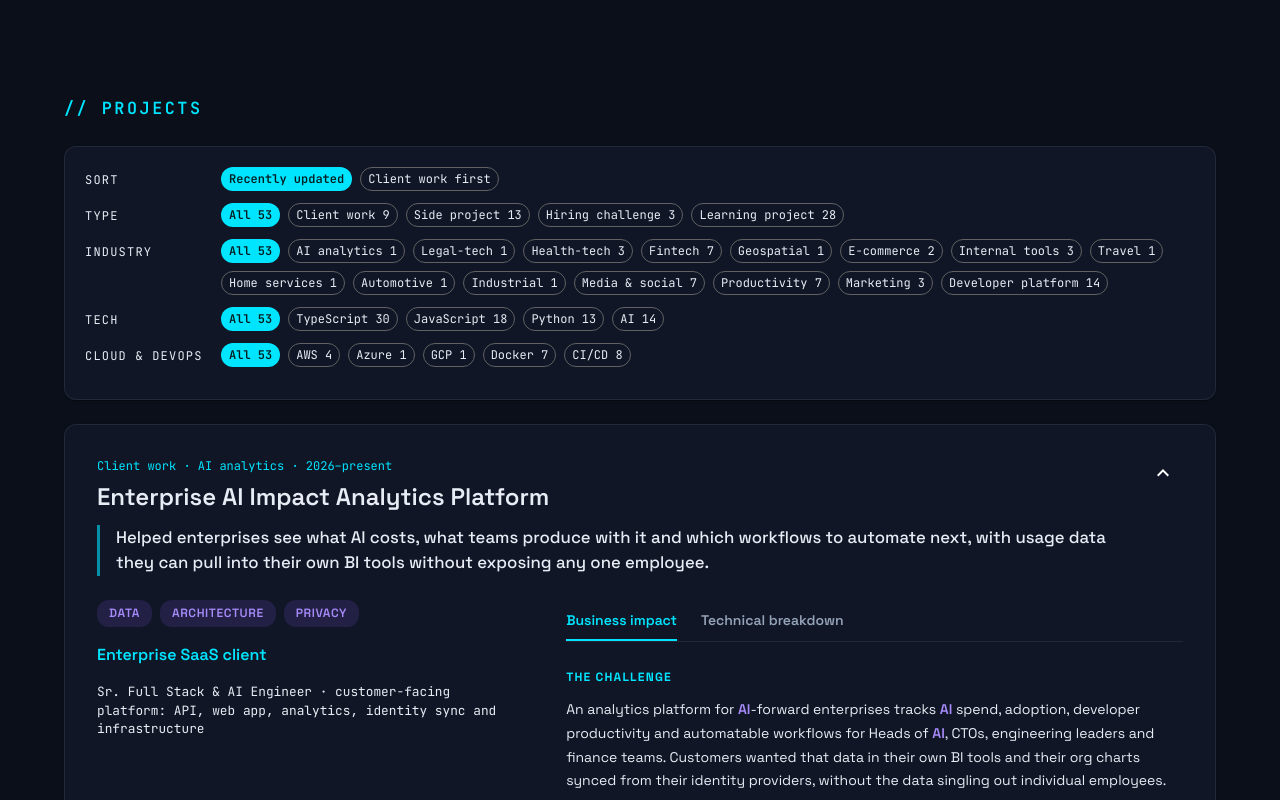
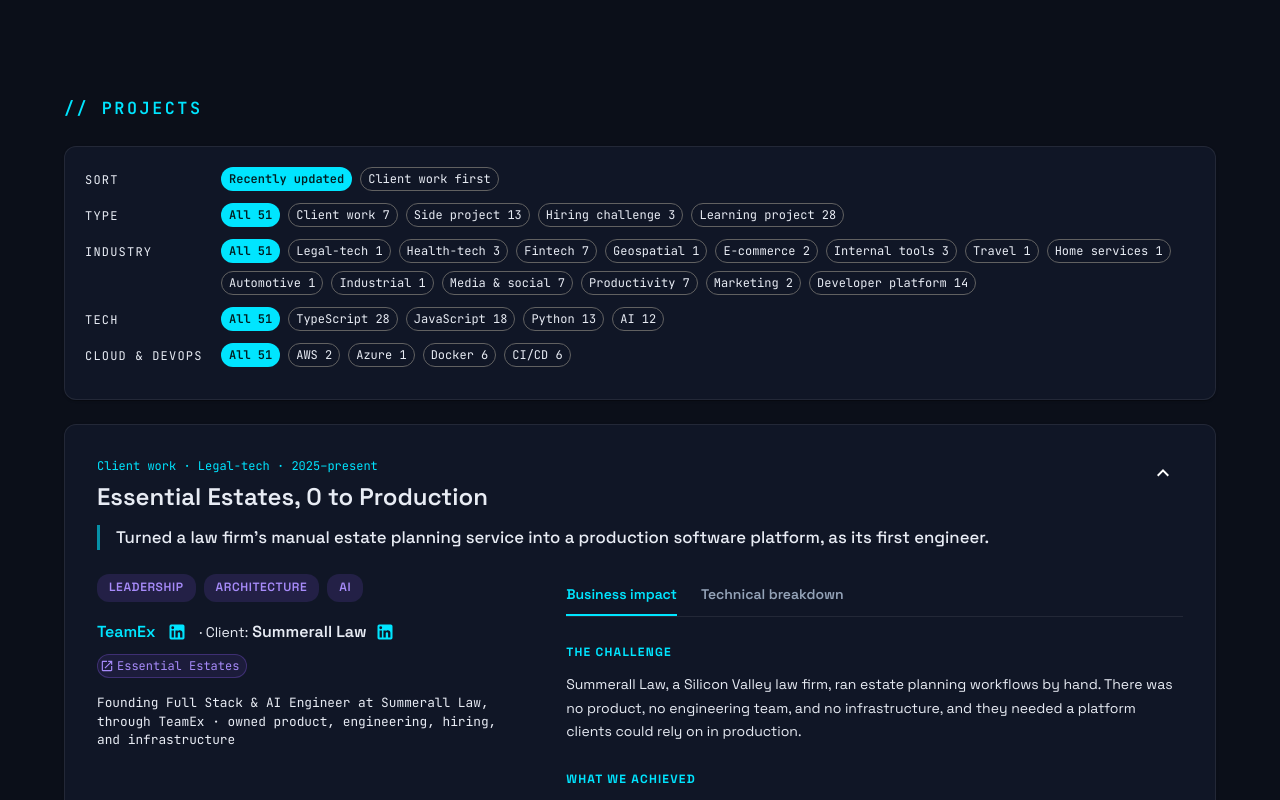
Before and after one commit to Eric-Souza/portfolio, a React (Vite) app: page / in a window 1280 px wide. Shown: the part 2000-2800 px from the top of the page. Built offline with nearby package versions, Linux system fonts and the light colour scheme.

Commit message:
Temporarily hide AI Impact Analytics and Listing Audit case studies

```diff
--- a/src/data/caseStudies/client.ts
+++ b/src/data/caseStudies/client.ts
@@ -1,143 +1,144 @@
 import type { CaseStudy } from '../types';
 
 export const clientCaseStudies: CaseStudy[] = [
-  {
-    id: 'ai-impact-analytics',
-    kind: 'client',
-    industry: 'ai-analytics',
-    tech: ['TypeScript', 'AI', 'AWS', 'GCP', 'CI/CD', 'Vercel'],
-    year: 2026,
-    ongoing: true,
-    title: 'Enterprise AI Impact Analytics Platform',
-    company: 'Enterprise SaaS client',
-    tags: ['Data', 'Architecture', 'Privacy'],
-    headline:
-      'Helped enterprises see what AI costs, what teams produce with it and which workflows to automate next, with usage data they can pull into their own BI tools without exposing any one employee.',
-    role: 'Sr. Full Stack & AI Engineer · customer-facing platform: API, web app, analytics, identity sync and infrastructure',
-    challenge:
-      "An analytics platform for AI-forward enterprises tracks AI spend, adoption, developer productivity and automatable workflows for Heads of AI, CTOs, engineering leaders and finance teams. Customers wanted that data in their own BI tools and their org charts synced from their identity providers, without the data singling out individual employees.",
-    outcomes: [
-      'Customers can pull usage data into their own BI tools through new public API endpoints, with customer-facing docs.',
-      "Individual-level data stays protected: admins set a minimum group size before individuals are shown, and totals and filters can't single out a person.",
-      'Every per-user endpoint follows one shared privacy policy, and every public route was audited against it.',
-      'Org charts sync from Okta, Entra ID, JumpCloud and Google Workspace with new employee attributes, and customers can enrich them without breaking the sync.',
-      "Worked directly with customers' IT teams to debug their identity provider integrations.",
-      'New and extended reporting marts are tested to reconcile with the existing reports.',
-    ],
-    technical: {
-      architecture:
-        'A multi-tenant TypeScript monorepo of about a dozen apps on Google Cloud. A browser extension and a desktop agent capture AI and app usage; an ingest API publishes events to Pub/Sub, and a streaming subscriber writes them to PostgreSQL tables holding hundreds of millions of rows. dbt turns the events into dimensional marts, served by an organization-scoped Express and Prisma API and Next.js web and admin apps, while LLM pipelines measure AI coding usage and discover automatable workflows.',
-      howItWasBuilt: [
-        'Built public API data endpoints end to end, from the dbt marts through GCP API Gateway with Terraform to the customer docs.',
-        'Designed one shared privacy policy for per-user endpoints, with a minimum group size setting and safeguards on totals and filters.',
-        'Extended WorkOS Directory Sync (SCIM) with new employee attributes, and built safe ways to enrich synced org charts.',
-        'Built dbt marts with reconciliation tests, and sized PostgreSQL indexes to real query patterns, checked with EXPLAIN ANALYZE on realistic data sizes.',
-        'Tested privacy, tenant scoping and query shapes first, with integration tests on real PostgreSQL and mutation checks that prove the tests catch regressions.',
-        'Wrote a reviewed design for every change before shipping it as small stacked PRs, using Claude Code for design, implementation and review, with a security review before each change shipped.',
-      ],
-      stack: [
-        {
-          layer: 'Architecture',
-          items: [
-            'Multi-tenant SaaS',
-            'Event streaming',
-            'Dimensional data marts',
-            'Monorepo (Turborepo, pnpm)',
-            'Infrastructure as code',
-          ],
-        },
-        { layer: 'Frontend', items: ['Next.js', 'React', 'TypeScript', 'TanStack Query', 'shadcn/ui', 'Tailwind CSS'] },
-        { layer: 'Backend', items: ['Node.js', 'Express', 'Prisma', 'PostgreSQL', 'Zod'] },
-        { layer: 'Data', items: ['dbt', 'PostgreSQL', 'GCP Pub/Sub'] },
-        { layer: 'AI', items: ['Amazon Bedrock', 'Anthropic', 'OpenAI', 'Google Gemini'] },
-        {
-          layer: 'Identity',
-          items: ['WorkOS AuthKit', 'WorkOS Directory Sync (SCIM)', 'Okta', 'Entra ID', 'JumpCloud', 'Google Workspace'],
-        },
-        {
-          layer: 'Infrastructure',
-          items: [
-            'GCP Cloud Run',
-            'GCP Cloud SQL',
-            'GCP API Gateway',
-            'GCP Cloud Functions',
-            'Terraform',
-            'Datadog',
-            'LaunchDarkly',
-          ],
-        },
-        { layer: 'CI/CD', items: ['GitHub Actions', 'Graphite stacked PRs and merge queue', 'Vercel preview deploys'] },
-        { layer: 'Testing', items: ['Integration tests on PostgreSQL', 'Mutation testing', 'EXPLAIN ANALYZE'] },
-      ],
-    },
-  },
-  {
-    id: 'listing-audit',
-    kind: 'client',
-    industry: 'marketing',
-    tech: ['TypeScript', 'AI', 'AWS', 'Docker', 'Vercel', 'CI/CD'],
-    year: 2026,
-    ongoing: true,
-    title: 'Amazon Listing Audit & AI Copy Platform',
-    company: 'Agency client',
-    tags: ['AI', 'Architecture', 'Data'],
-    headline:
-      'Gave a marketing agency a tool that audits whole Amazon catalogs and drafts better, evidence-backed listing copy for each marketplace and language.',
-    role: 'Full Stack & AI Engineer · designed and built the application',
-    challenge:
-      "The agency's teams reviewed Amazon product pages one at a time, by hand, across Amazon marketplaces. They needed a fast way to see which pages underperform across a whole catalog, why, and what better copy would look like, with evidence they could defend to brands.",
-    outcomes: [
-      'Audits catalogs of up to 100 products against 34 checks, from Amazon basics (lengths, counts, images, ratings) to effectiveness (keywords, claims, benefits, buyer language).',
-      'Pulls recurring strengths, concerns and buyer language out of customer reviews.',
-      'Drafts a new title, bullets, Item Highlights and description for each product, with the reason for each change and the evidence behind it.',
-      'Adds a page blueprint and a hero image prompt to brief the creative team.',
-      'Operators can change the marketplace, the marketplace locale and the app language, and the checks and generated copy follow.',
-      'Shows portfolio health across every client, and exports recommendations to CSV and Excel.',
-    ],
-    technical: {
-      architecture:
-        'A Next.js app on Vercel with a typed tRPC API over PostgreSQL. Scraping and analysis run as small staged background jobs from a Postgres-backed queue, so each fits serverless time limits; staging reaches Aurora PostgreSQL privately over AWS PrivateLink.',
-      howItWasBuilt: [
-        'Built the job queue on Postgres with leases, heartbeats and a reaper, so crashed runs are picked up again.',
-        'Wrote the 34 checks as a TypeScript rule engine with per-marketplace thresholds, and an LLM judging the semantic ones. Operators can change the marketplace, marketplace locale and app language.',
-        'Put the AI behind a Vercel AI SDK adapter that switches between OpenAI, Anthropic, Bedrock, Google and Azure.',
-        'Used LiteLLM for model access, and fal.ai with nano-banana for image generation.',
-        'Made text handling locale-aware, such as Japanese sentence splitting and phrase matching without spaces between words.',
-        'Tested with Vitest, Postgres integration and Playwright end-to-end tests on a mock LLM, run in GitHub Actions.',
-      ],
-      stack: [
-        {
-          layer: 'Architecture',
-          items: [
-            'Postgres-backed job queue',
-            'Staged job fan-out',
-            'Serverless functions',
-            'Provider-agnostic LLM adapter',
-            'Rule engine',
-          ],
-        },
-        { layer: 'Frontend', items: ['Next.js', 'React', 'TypeScript', 'MUI', 'next-intl'] },
-        { layer: 'Backend', items: ['tRPC', 'Drizzle ORM', 'PostgreSQL', 'Zod', 'Pino'] },
-        {
-          layer: 'AI',
-          items: ['Vercel AI SDK', 'Amazon Bedrock', 'LiteLLM', 'OpenAI', 'Anthropic', 'Google Gemini', 'fal.ai', 'nano-banana'],
-        },
-        { layer: 'Data', items: ['Apify (Amazon scraping)', 'CSV and Excel exports'] },
-        {
-          layer: 'Infrastructure',
-          items: [
-            'Vercel (functions, Cron)',
-            'AWS Aurora PostgreSQL',
-            'AWS PrivateLink',
-            'Vercel OIDC to AWS IAM',
-            'Docker (PostgreSQL)',
-          ],
-        },
-        { layer: 'CI/CD', items: ['GitHub Actions', 'Post-deploy smoke tests'] },
-        { layer: 'Testing', items: ['Vitest', 'React Testing Library', 'Playwright'] },
-      ],
-    },
-  },
+  // Temporarily hidden: AI Impact Analytics + Listing Audit (restore by uncommenting)
+//   {
+//     id: 'ai-impact-analytics',
+//     kind: 'client',
+//     industry: 'ai-analytics',
+//     tech: ['TypeScript', 'AI', 'AWS', 'GCP', 'CI/CD', 'Vercel'],
+//     year: 2026,
+//     ongoing: true,
+//     title: 'Enterprise AI Impact Analytics Platform',
+//     company: 'Enterprise SaaS client',
+//     tags: ['Data', 'Architecture', 'Privacy'],
+//     headline:
+//       'Helped enterprises see what AI costs, what teams produce with it and which workflows to automate next, with usage data they can pull into their own BI tools without exposing any one employee.',
+//     role: 'Sr. Full Stack & AI Engineer · customer-facing platform: API, web app, analytics, identity sync and infrastructure',
+//     challenge:
+//       "An analytics platform for AI-forward enterprises tracks AI spend, adoption, developer productivity and automatable workflows for Heads of AI, CTOs, engineering leaders and finance teams. Customers wanted that data in their own BI tools and their org charts synced from their identity providers, without the data singling out individual employees.",
+//     outcomes: [
+//       'Customers can pull usage data into their own BI tools through new public API endpoints, with customer-facing docs.',
+//       "Individual-level data stays protected: admins set a minimum group size before individuals are shown, and totals and filters can't single out a person.",
+//       'Every per-user endpoint follows one shared privacy policy, and every public route was audited against it.',
+//       'Org charts sync from Okta, Entra ID, JumpCloud and Google Workspace with new employee attributes, and customers can enrich them without breaking the sync.',
+//       "Worked directly with customers' IT teams to debug their identity provider integrations.",
+//       'New and extended reporting marts are tested to reconcile with the existing reports.',
+//     ],
+//     technical: {
+//       architecture:
+//         'A multi-tenant TypeScript monorepo of about a dozen apps on Google Cloud. A browser extension and a desktop agent capture AI and app usage; an ingest API publishes events to Pub/Sub, and a streaming subscriber writes them to PostgreSQL tables holding hundreds of millions of rows. dbt turns the events into dimensional marts, served by an organization-scoped Express and Prisma API and Next.js web and admin apps, while LLM pipelines measure AI coding usage and discover automatable workflows.',
+//       howItWasBuilt: [
+//         'Built public API data endpoints end to end, from the dbt marts through GCP API Gateway with Terraform to the customer docs.',
+//         'Designed one shared privacy policy for per-user endpoints, with a minimum group size setting and safeguards on totals and filters.',
+//         'Extended WorkOS Directory Sync (SCIM) with new employee attributes, and built safe ways to enrich synced org charts.',
+//         'Built dbt marts with reconciliation tests, and sized PostgreSQL indexes to real query patterns, checked with EXPLAIN ANALYZE on realistic data sizes.',
+//         'Tested privacy, tenant scoping and query shapes first, with integration tests on real PostgreSQL and mutation checks that prove the tests catch regressions.',
+//         'Wrote a reviewed design for every change before shipping it as small stacked PRs, using Claude Code for design, implementation and review, with a security review before each change shipped.',
+//       ],
+//       stack: [
+//         {
+//           layer: 'Architecture',
+//           items: [
+//             'Multi-tenant SaaS',
+//             'Event streaming',
+//             'Dimensional data marts',
+//             'Monorepo (Turborepo, pnpm)',
+//             'Infrastructure as code',
+//           ],
+//         },
+//         { layer: 'Frontend', items: ['Next.js', 'React', 'TypeScript', 'TanStack Query', 'shadcn/ui', 'Tailwind CSS'] },
+//         { layer: 'Backend', items: ['Node.js', 'Express', 'Prisma', 'PostgreSQL', 'Zod'] },
+//         { layer: 'Data', items: ['dbt', 'PostgreSQL', 'GCP Pub/Sub'] },
+//         { layer: 'AI', items: ['Amazon Bedrock', 'Anthropic', 'OpenAI', 'Google Gemini'] },
+//         {
+//           layer: 'Identity',
+//           items: ['WorkOS AuthKit', 'WorkOS Directory Sync (SCIM)', 'Okta', 'Entra ID', 'JumpCloud', 'Google Workspace'],
+//         },
+//         {
+//           layer: 'Infrastructure',
+//           items: [
+//             'GCP Cloud Run',
+//             'GCP Cloud SQL',
+//             'GCP API Gateway',
+//             'GCP Cloud Functions',
+//             'Terraform',
+//             'Datadog',
+//             'LaunchDarkly',
+//           ],
+//         },
+//         { layer: 'CI/CD', items: ['GitHub Actions', 'Graphite stacked PRs and merge queue', 'Vercel preview deploys'] },
+//         { layer: 'Testing', items: ['Integration tests on PostgreSQL', 'Mutation testing', 'EXPLAIN ANALYZE'] },
+//       ],
+//     },
+//   },
+//   {
+//     id: 'listing-audit',
+//     kind: 'client',
+//     industry: 'marketing',
+//     tech: ['TypeScript', 'AI', 'AWS', 'Docker', 'Vercel', 'CI/CD'],
+//     year: 2026,
+//     ongoing: true,
+//     title: 'Amazon Listing Audit & AI Copy Platform',
+//     company: 'Agency client',
+//     tags: ['AI', 'Architecture', 'Data'],
+//     headline:
+//       'Gave a marketing agency a tool that audits whole Amazon catalogs and drafts better, evidence-backed listing copy for each marketplace and language.',
+//     role: 'Full Stack & AI Engineer · designed and built the application',
+//     challenge:
+//       "The agency's teams reviewed Amazon product pages one at a time, by hand, across Amazon marketplaces. They needed a fast way to see which pages underperform across a whole catalog, why, and what better copy would look like, with evidence they could defend to brands.",
+//     outcomes: [
+//       'Audits catalogs of up to 100 products against 34 checks, from Amazon basics (lengths, counts, images, ratings) to effectiveness (keywords, claims, benefits, buyer language).',
+//       'Pulls recurring strengths, concerns and buyer language out of customer reviews.',
+//       'Drafts a new title, bullets, Item Highlights and description for each product, with the reason for each change and the evidence behind it.',
+//       'Adds a page blueprint and a hero image prompt to brief the creative team.',
+//       'Operators can change the marketplace, the marketplace locale and the app language, and the checks and generated copy follow.',
+//       'Shows portfolio health across every client, and exports recommendations to CSV and Excel.',
+//     ],
+//     technical: {
+//       architecture:
+//         'A Next.js app on Vercel with a typed tRPC API over PostgreSQL. Scraping and analysis run as small staged background jobs from a Postgres-backed queue, so each fits serverless time limits; staging reaches Aurora PostgreSQL privately over AWS PrivateLink.',
+//       howItWasBuilt: [
+//         'Built the job queue on Postgres with leases, heartbeats and a reaper, so crashed runs are picked up again.',
+//         'Wrote the 34 checks as a TypeScript rule engine with per-marketplace thresholds, and an LLM judging the semantic ones. Operators can change the marketplace, marketplace locale and app language.',
+//         'Put the AI behind a Vercel AI SDK adapter that switches between OpenAI, Anthropic, Bedrock, Google and Azure.',
+//         'Used LiteLLM for model access, and fal.ai with nano-banana for image generation.',
+//         'Made text handling locale-aware, such as Japanese sentence splitting and phrase matching without spaces between words.',
+//         'Tested with Vitest, Postgres integration and Playwright end-to-end tests on a mock LLM, run in GitHub Actions.',
+//       ],
+//       stack: [
+//         {
+//           layer: 'Architecture',
+//           items: [
+//             'Postgres-backed job queue',
+//             'Staged job fan-out',
+//             'Serverless functions',
+//             'Provider-agnostic LLM adapter',
+//             'Rule engine',
+//           ],
+//         },
+//         { layer: 'Frontend', items: ['Next.js', 'React', 'TypeScript', 'MUI', 'next-intl'] },
+//         { layer: 'Backend', items: ['tRPC', 'Drizzle ORM', 'PostgreSQL', 'Zod', 'Pino'] },
+//         {
+//           layer: 'AI',
+//           items: ['Vercel AI SDK', 'Amazon Bedrock', 'LiteLLM', 'OpenAI', 'Anthropic', 'Google Gemini', 'fal.ai', 'nano-banana'],
+//         },
+//         { layer: 'Data', items: ['Apify (Amazon scraping)', 'CSV and Excel exports'] },
+//         {
+//           layer: 'Infrastructure',
+//           items: [
+//             'Vercel (functions, Cron)',
+//             'AWS Aurora PostgreSQL',
+//             'AWS PrivateLink',
+//             'Vercel OIDC to AWS IAM',
+//             'Docker (PostgreSQL)',
+//           ],
+//         },
+//         { layer: 'CI/CD', items: ['GitHub Actions', 'Post-deploy smoke tests'] },
+//         { layer: 'Testing', items: ['Vitest', 'React Testing Library', 'Playwright'] },
+//       ],
+//     },
+//   },
   {
     id: 'legal-tech',
     kind: 'client',
```
